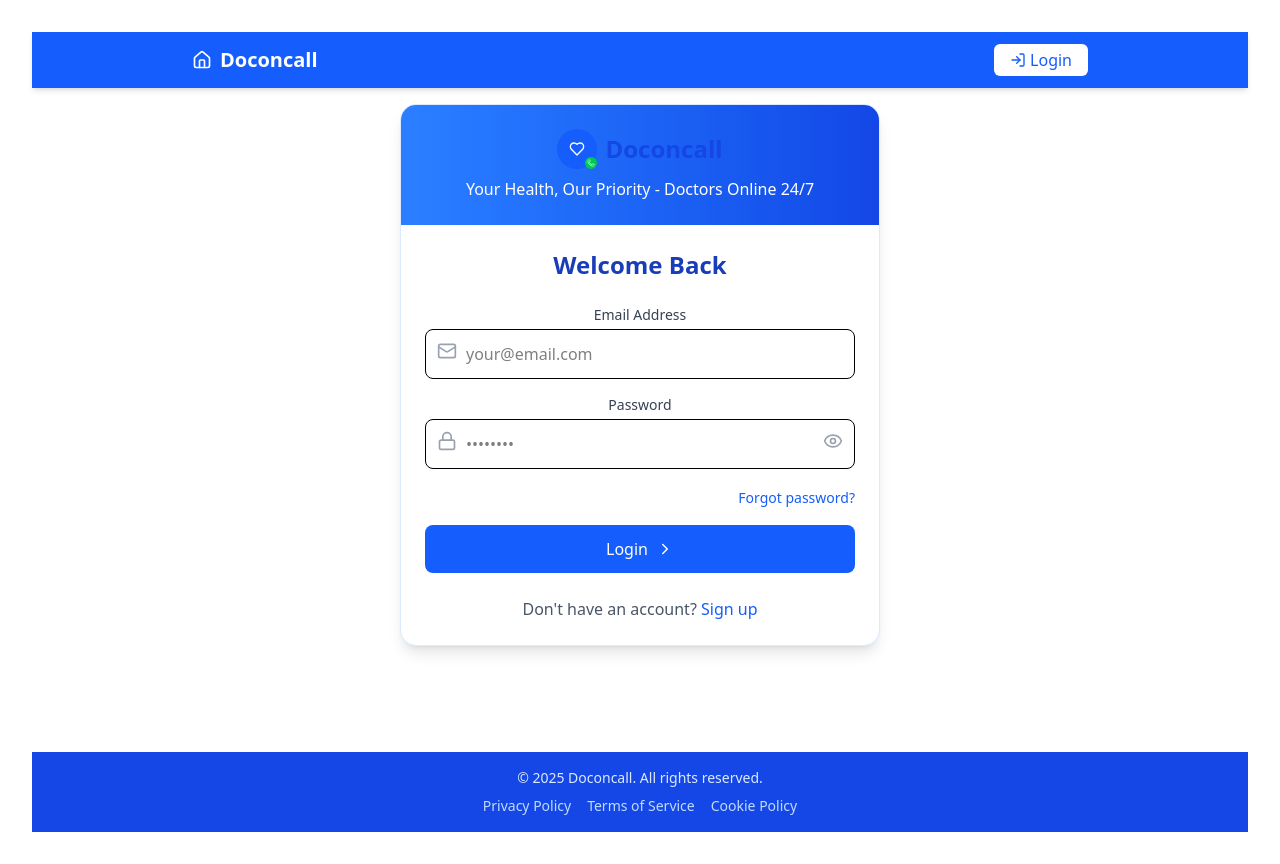
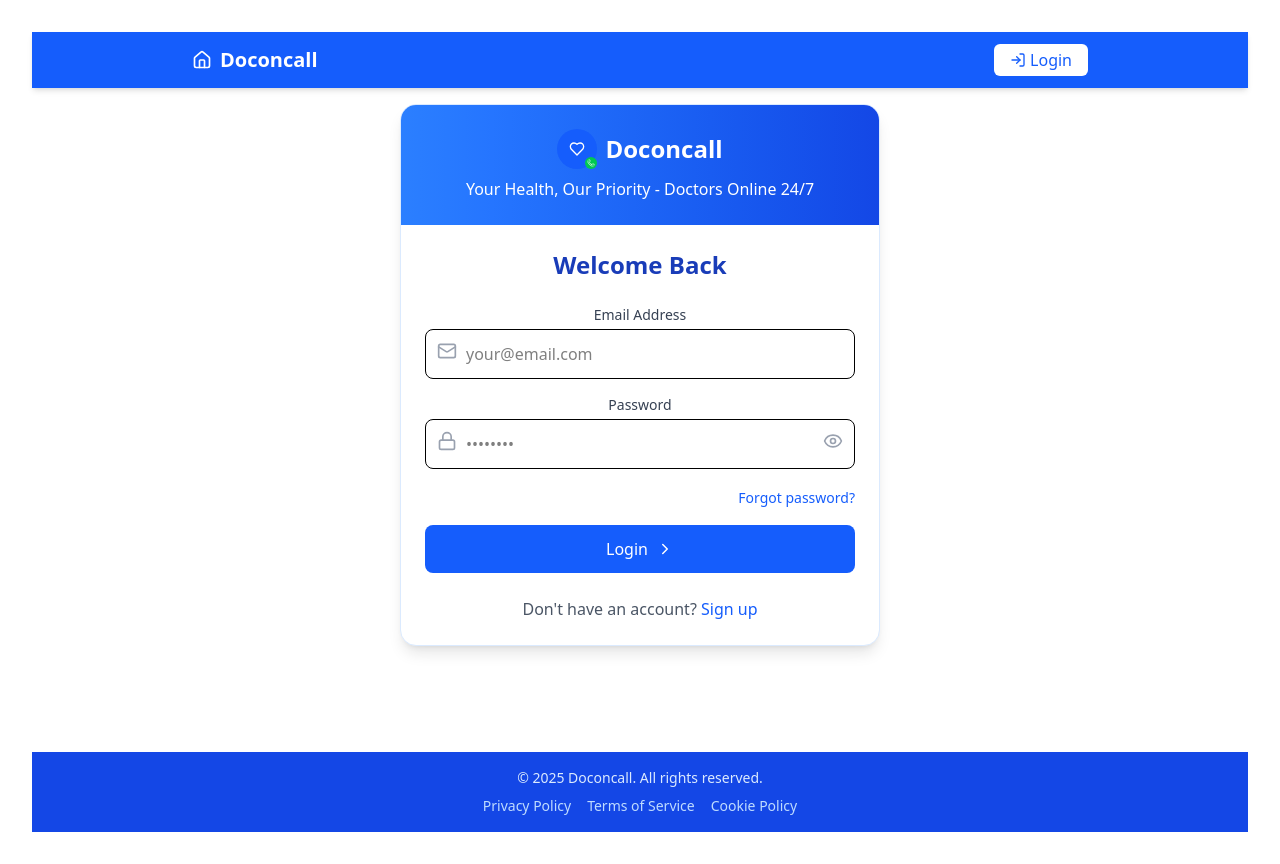
Before and after one commit to Ambkelly/Doconcall, a React (Vite) app in the folder doconcall/: page /login in a window 1280 px wide. Built offline with nearby package versions, Linux system fonts and the light colour scheme.

Commit message:
Change of Doconcall colour to white

```diff
--- a/doconcall/src/Login.jsx
+++ b/doconcall/src/Login.jsx
@@ -141,7 +141,7 @@
         </div>
         <Phone className="absolute bottom-0 right-0 text-white bg-green-500 rounded-full p-0.5" size={12} />
       </div>
-      <h1 className="text-2xl font-bold text-blue-700">Doconcall</h1>
+      <h1 className="text-2xl font-bold text-white">Doconcall</h1>
     </div>
   );
 
--- a/doconcall/src/home.jsx
+++ b/doconcall/src/home.jsx
@@ -317,7 +317,7 @@
         </div>
         <Phone className="absolute bottom-0 right-0 text-white bg-green-500 rounded-full p-1" size={16} />
       </div>
-      <h1 className="text-3xl font-bold text-blue-700">Doconcall</h1>
+      <h1 className="text-3xl font-bold text-white">Doconcall</h1>
     </div>
   );
 
```
